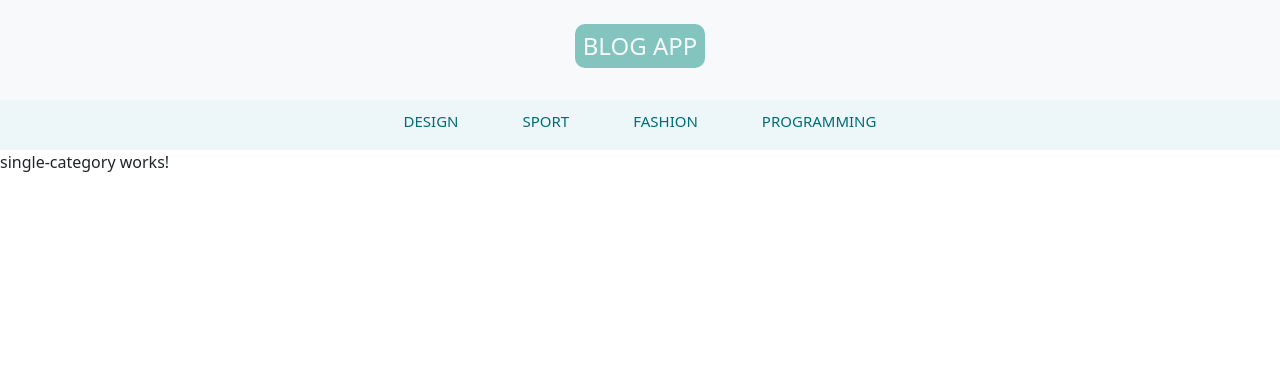
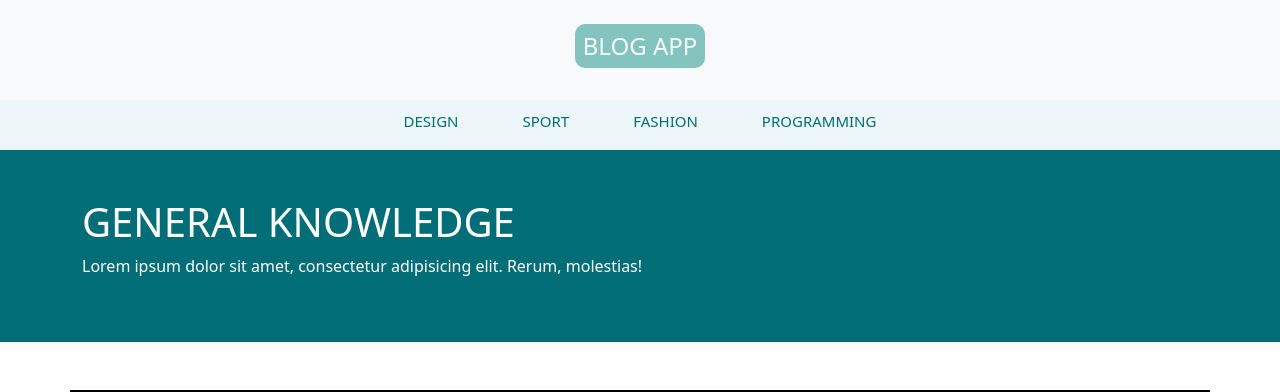
Before and after one commit to Bilaloum/Blog-App, an Angular app: page /category in a window 1280 px wide. Shown: the top 392 px of the page. Built offline with nearby package versions, Linux system fonts and the light colour scheme.

Commit message:
add the single-category

```diff
--- a/src/app/layouts/category-nav-bar/category-nav-bar.component.html
+++ b/src/app/layouts/category-nav-bar/category-nav-bar.component.html
@@ -4,7 +4,7 @@
             <ul class="navbar-nav" *ngFor="let category of categories;">
 
                 <li class="nav-item">
-                    <h6 [routerLink]="" class="item nav-link">{{category |uppercase}}</h6>
+                    <h6 [routerLink]="'category'" class="item nav-link">{{category |uppercase}}</h6>
                 </li>
 
             </ul>
--- a/src/app/pages/home/home.component.css
+++ b/src/app/pages/home/home.component.css
@@ -1,5 +1,4 @@
 .featured-section{
-    min-height: 500px;
     padding-right:20px ;
     padding-left: 20px ;
     padding-bottom:20px ;
--- a/src/app/pages/single-category/single-category.component.html
+++ b/src/app/pages/single-category/single-category.component.html
@@ -1 +1,29 @@
-<p>single-category works!</p>
+<div class="bg-theme p-5">
+    <div class="container">
+        <h1 class="text-white">GENERAL KNOWLEDGE</h1>
+        <p class="text-white">Lorem ipsum dolor sit amet, consectetur adipisicing elit. Rerum, molestias!</p>
+    </div>
+</div>
+
+<div class="container mt-5 mb-5">
+    <div class="row justify-content-center gap-4 pt-5 pb-5 bg-black">
+        <div class="col-12  col-md-6">
+            <app-post-card></app-post-card>
+        </div>
+        <div class="col-12 col-md-6 ">
+            <app-post-card></app-post-card>
+        </div>
+        <div class="col-12 col-md-6  me-3">
+            <app-post-card></app-post-card>
+        </div>
+        <div class="col-12 col-md-6  me-3">
+            <app-post-card></app-post-card>
+        </div>
+        <div class="col-12 col-md-6 me-3 ">
+            <app-post-card></app-post-card>
+        </div>
+        <div class="col-12 col-md-6 me-3 ">
+            <app-post-card></app-post-card>
+        </div>
+    </div>
+</div>
--- a/src/styles.css
+++ b/src/styles.css
@@ -31,3 +31,7 @@
     border: none;
     box-shadow: 0px 0px 33px -10px rgba(71, 114, 254, 0.3);
 }
+
+.bg-theme {
+    background-color: var(--primary-color);
+}
```
